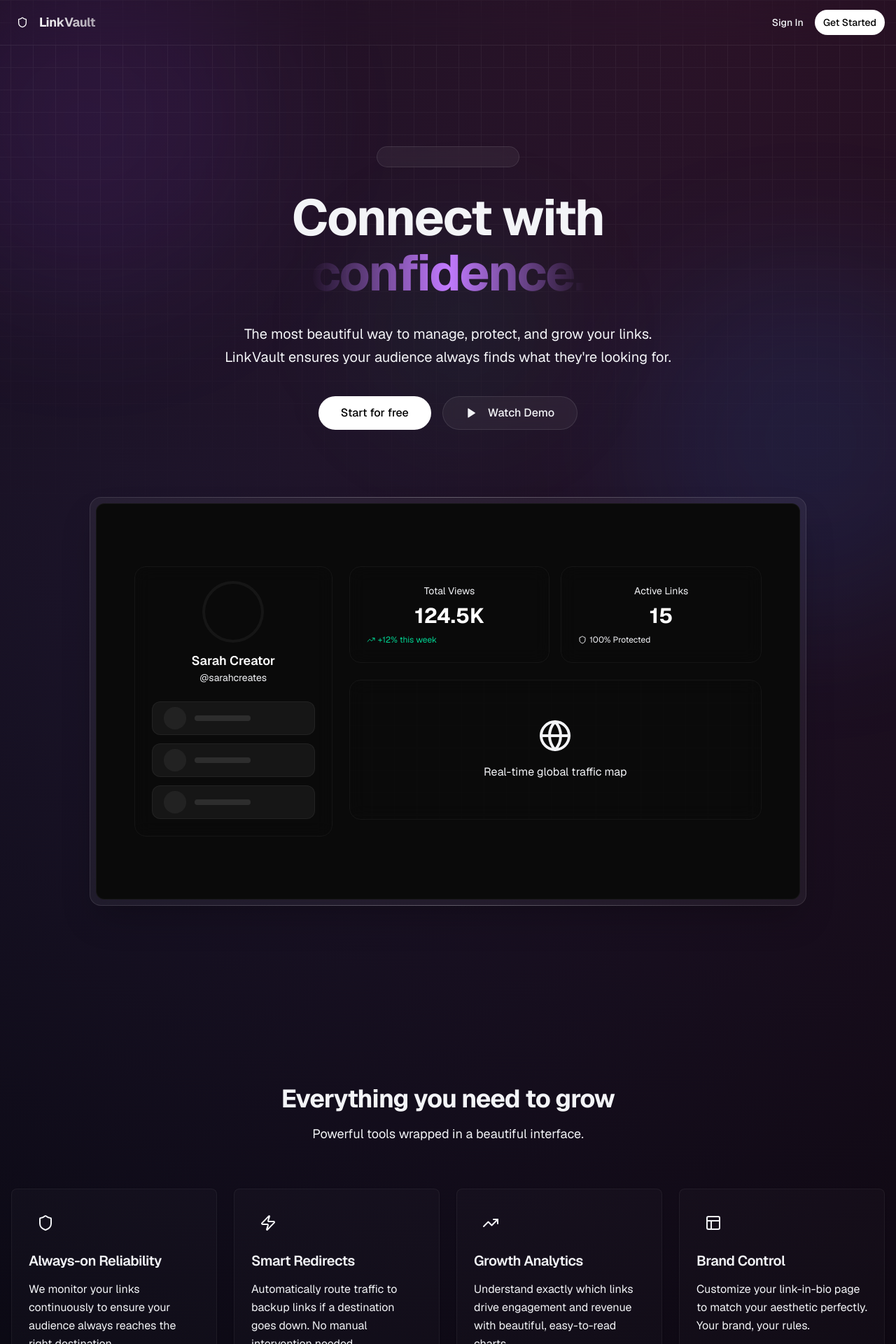
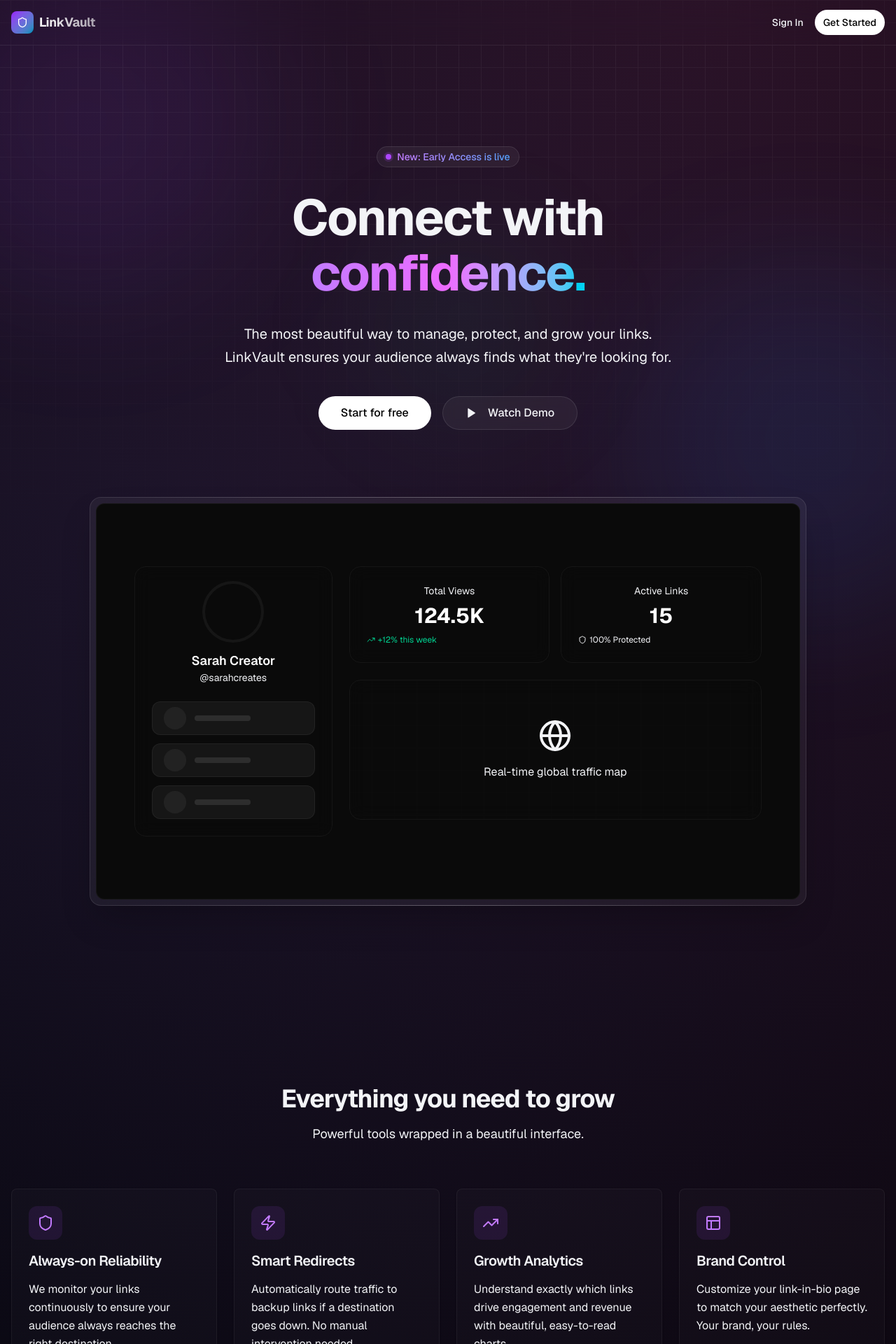
Before and after one commit to 1ShoukR/LinkVault, a Next.js app: page / in a window 1280 px wide. Shown: the top 1920 px of the page at 70% size. Built offline with nearby package versions, Linux system fonts and the light colour scheme; no server answers.

Commit message:
chore: fixed issue where home component was blank, as well as grid svg not showing up

```diff
--- a/src/app/page.tsx
+++ b/src/app/page.tsx
@@ -127,7 +127,7 @@ export default function Home() {
     return (
       <div className="flex min-h-screen items-center justify-center bg-background">
         <div className="flex flex-col items-center gap-4">
-           <div className="h-8 w-8 animate-spin rounded-full border-4 border-primary border-t-transparent" />
+           <div className="h-8 w-8 animate-spin rounded-full border-4 border-purple-500 border-t-transparent" />
            <p className="text-muted-foreground animate-pulse">Loading LinkVault...</p>
         </div>
       </div>
@@ -150,7 +150,7 @@ export default function Home() {
             href="/"
             className="group flex items-center gap-2 text-lg font-bold tracking-tight transition-all hover:opacity-80"
           >
-            <div className="flex h-8 w-8 items-center justify-center rounded-lg bg-gradient-to-br from-primary to-secondary">
+            <div className="flex h-8 w-8 items-center justify-center rounded-lg bg-gradient-to-br from-purple-600 to-cyan-600">
               <Shield className="h-4 w-4 text-white" />
             </div>
             <span className="bg-gradient-to-r from-white to-white/60 bg-clip-text text-transparent">
@@ -184,17 +184,17 @@ export default function Home() {
              <div className={`mx-auto max-w-4xl transition-all duration-1000 ${mounted ? 'opacity-100 translate-y-0' : 'opacity-0 translate-y-8'}`}>
               <div className="mb-8 inline-flex items-center rounded-full border border-white/10 bg-white/5 px-3 py-1 text-sm backdrop-blur-md">
                 <span className="mr-2 flex h-2 w-2">
-                  <span className="absolute inline-flex h-2 w-2 animate-ping rounded-full bg-primary opacity-75" />
-                  <span className="relative inline-flex h-2 w-2 rounded-full bg-primary" />
+                  <span className="absolute inline-flex h-2 w-2 animate-ping rounded-full bg-purple-500 opacity-75" />
+                  <span className="relative inline-flex h-2 w-2 rounded-full bg-purple-500" />
                 </span>
-                <span className="bg-gradient-to-r from-primary to-secondary bg-clip-text text-transparent font-medium">
+                <span className="bg-gradient-to-r from-purple-400 to-blue-400 bg-clip-text text-transparent font-medium">
                   New: Early Access is live
                 </span>
               </div>
 
               <h1 className="mb-8 text-5xl font-bold tracking-tight leading-[1.1] sm:text-7xl">
                 Connect with <br />
-                <span className="bg-gradient-to-r from-primary via-purple-400 to-secondary bg-clip-text text-transparent">
+                <span className="bg-gradient-to-r from-purple-400 via-fuchsia-400 to-cyan-400 bg-clip-text text-transparent">
                   confidence.
                 </span>
               </h1>
@@ -308,7 +308,7 @@ export default function Home() {
                   className="group border-white/5 bg-white/[0.02] hover:bg-white/[0.05] transition-all duration-300 overflow-hidden"
                 >
                   <CardHeader>
-                    <div className="mb-4 inline-flex h-12 w-12 items-center justify-center rounded-xl bg-primary/10 text-primary group-hover:scale-110 transition-transform duration-300">
+                    <div className="mb-4 inline-flex h-12 w-12 items-center justify-center rounded-xl bg-purple-500/10 text-purple-400 group-hover:scale-110 transition-transform duration-300">
                       <Icon className="h-6 w-6" />
                     </div>
                     <CardTitle className="text-xl">{feature.title}</CardTitle>
@@ -317,7 +317,7 @@ export default function Home() {
                     </CardDescription>
                   </CardHeader>
                   <CardContent>
-                    <div className="text-xs font-semibold uppercase tracking-wider text-muted-foreground/50 group-hover:text-primary transition-colors">
+                    <div className="text-xs font-semibold uppercase tracking-wider text-muted-foreground/50 group-hover:text-purple-400 transition-colors">
                       {feature.metric}
                     </div>
                   </CardContent>
@@ -391,7 +391,7 @@ export default function Home() {
       <footer className="border-t border-white/5 py-12 bg-background">
         <div className="container mx-auto px-4 flex flex-col md:flex-row items-center justify-between gap-6">
           <div className="flex items-center gap-2">
-            <Shield className="h-5 w-5 text-primary" />
+            <Shield className="h-5 w-5 text-purple-500" />
             <span className="font-bold">LinkVault</span>
           </div>
           <div className="text-sm text-muted-foreground">
```
